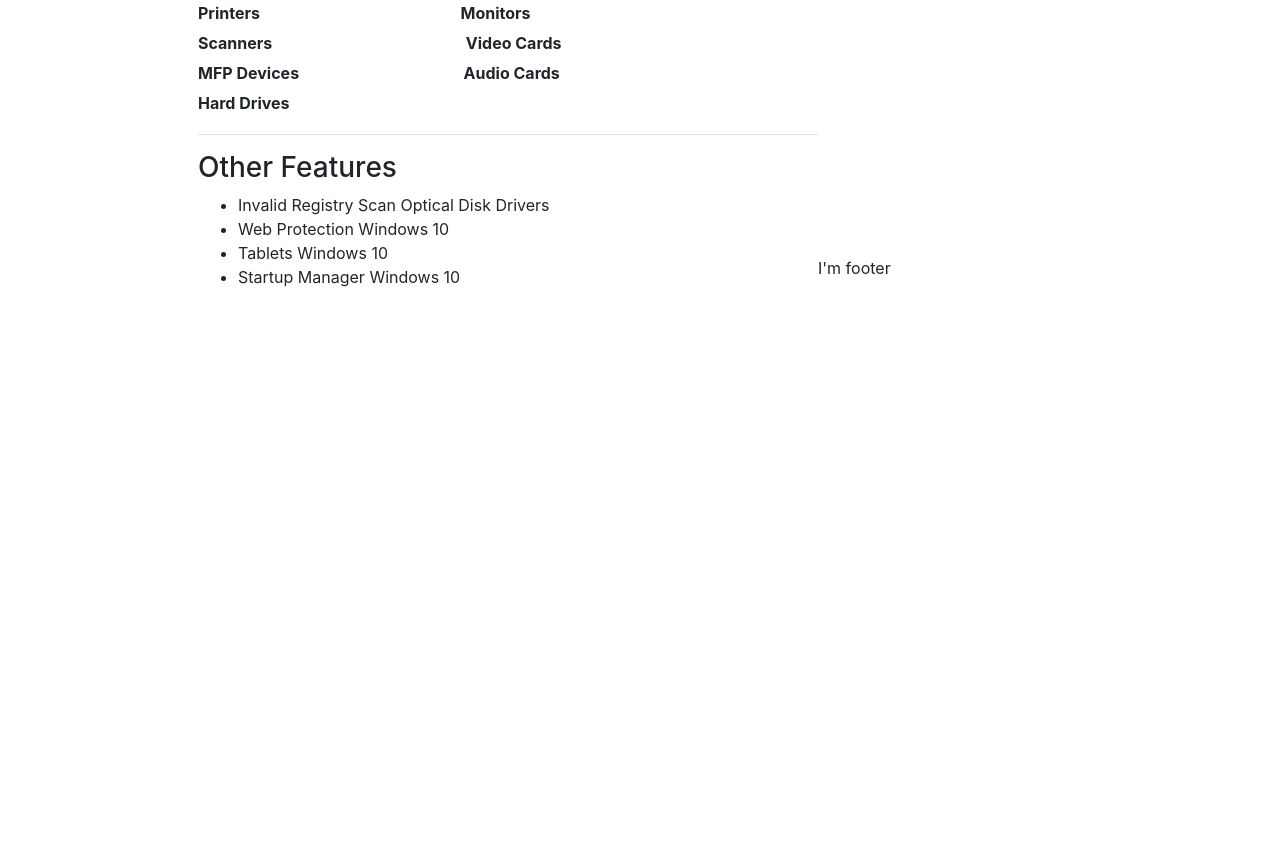
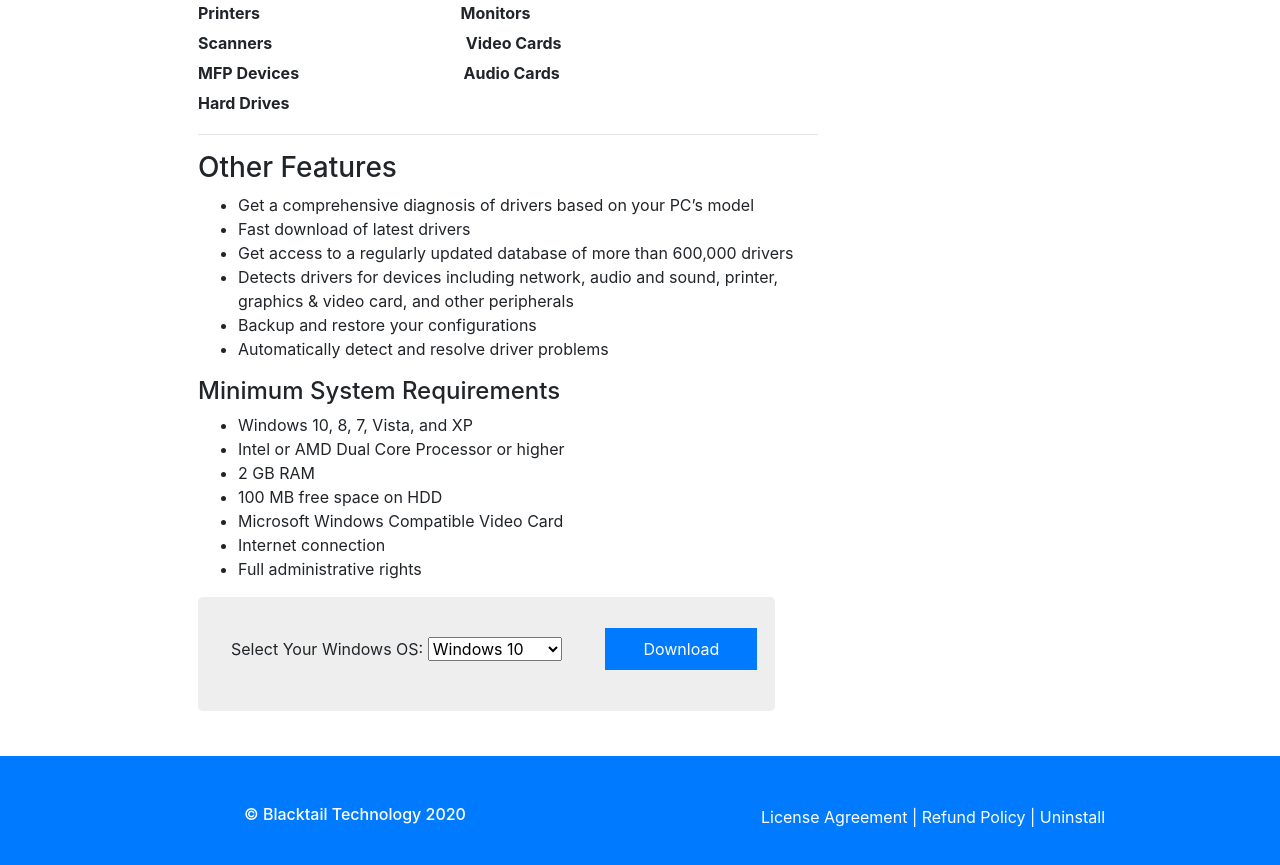
Before and after one commit to vkings1/BlacktailTechnology-getMyDriver, a plain HTML site: page index.html in a window 1280 px wide. Shown: the part 717-1582 px from the top of the page. Before the commit the page ends 1022 px from the top, so only its background shows below. Drawn offline with nearby package versions, Linux system fonts and the light colour scheme.

Commit message:
Final site

```diff
--- a/css/app.scss
+++ b/css/app.scss
@@ -15,6 +15,13 @@ html, body {
     padding: 14px 0;
     .logo {
         width: 50px;
+        margin: 0 0 0 134px;
+    }
+    h4 {
+        font-size: 1.5rem;
+        display: block;
+        padding: 0;
+        margin: 0 0 0 -158px;
     }
 }
 #m_s {
@@ -142,5 +149,17 @@ html, body {
     }
 }
 footer {
-    margin-top: 789px;
+    margin-top: 1289px;
+    background: #007bff;
+    padding: 49px;
+    color: #fff;
+    text-align: center;
+
+    a {
+        color: #fff;
+
+        &:hover {
+            color: #fff;
+        }
+    }
 }
--- a/index.html
+++ b/index.html
@@ -73,12 +73,40 @@
                 <div class="s_others">
                     <h3>Other Features</h3>
                     <ul>
-                        <li> <span>Invalid Registry Scan</span> <span>Optical Disk Drivers</span></li>
-                        <li> <span>Web Protection</span> <span>Windows 10</span></li>
-                        <li> <span>Tablets</span> <span>Windows 10</span></li>
-                        <li> <span>Startup Manager</span> <span>Windows 10</span></li>
+                        <li> <span>Get a comprehensive diagnosis of drivers based on your PC’s model</li>
+                        <li> <span>Fast download of latest drivers</li>
+                        <li> <span>Get access to a regularly updated database of more than 600,000 drivers</li>
+                        <li> <span>Detects drivers for devices including network, audio and sound, printer, graphics & video card, and other peripherals</span></li>
+                        <li> <span>Backup and restore your configurations</span></li>
+                        <li> <span>Automatically detect and resolve driver problems</span></li>
 
                     </ul>
+                </div>
+                <div class="mrs">
+                    <h4>Minimum System Requirements</h4>
+                    <ul>
+                        <li>Windows 10, 8, 7, Vista, and XP</li>
+                        <li>Intel or AMD Dual Core Processor or higher</li>
+                        <li>2 GB RAM</li>
+                        <li>100 MB free space on HDD</li>
+                        <li>Microsoft Windows Compatible Video Card</li>
+                        <li>Internet connection</li>
+                        <li>Full administrative rights</li>
+                    </ul>
+                </div>
+                <div class="s_select">
+                    <span>Select Your Windows OS:</span>
+                    <span>
+                            <select name="" id="">
+                            <option value="">Windows 10</option>
+                            <option value="">Windows 8/8.1</option>
+                            <option value="">Windows 7</option>
+                            <option value="">Windows Vista</option>
+                        </select>
+                        <span>
+                            <button id="popUP">Download</button>
+                        </span>
+                    </span>
                 </div>
             </div>
 
@@ -102,7 +130,14 @@
     </main>
     <footer>
        <div class="container">
-        I'm footer
+            <div class="row">
+                <div class="col-md-6">
+                    <h6>© Blacktail Technology 2020</h6>
+                </div>
+                <div class="col-md-6">
+                    <span class="pl-3"><a href="https://safesoftpro.com/license-agreement/"> License Agreement </a></span> | <span><a href="https://safesoftpro.com/refund-policy/"> Refund Policy  </a></span> | <span><a href="https://safesoftpro.com/uninstall/"> Uninstall </a></span>
+                </div>
+            </div>
        </div>
     </footer>
     <script src="js/app.js"></script>
```
Also changed, not shown: css/app.css, 1 other file. Lines whose indentation alone changed are shown as unchanged.
